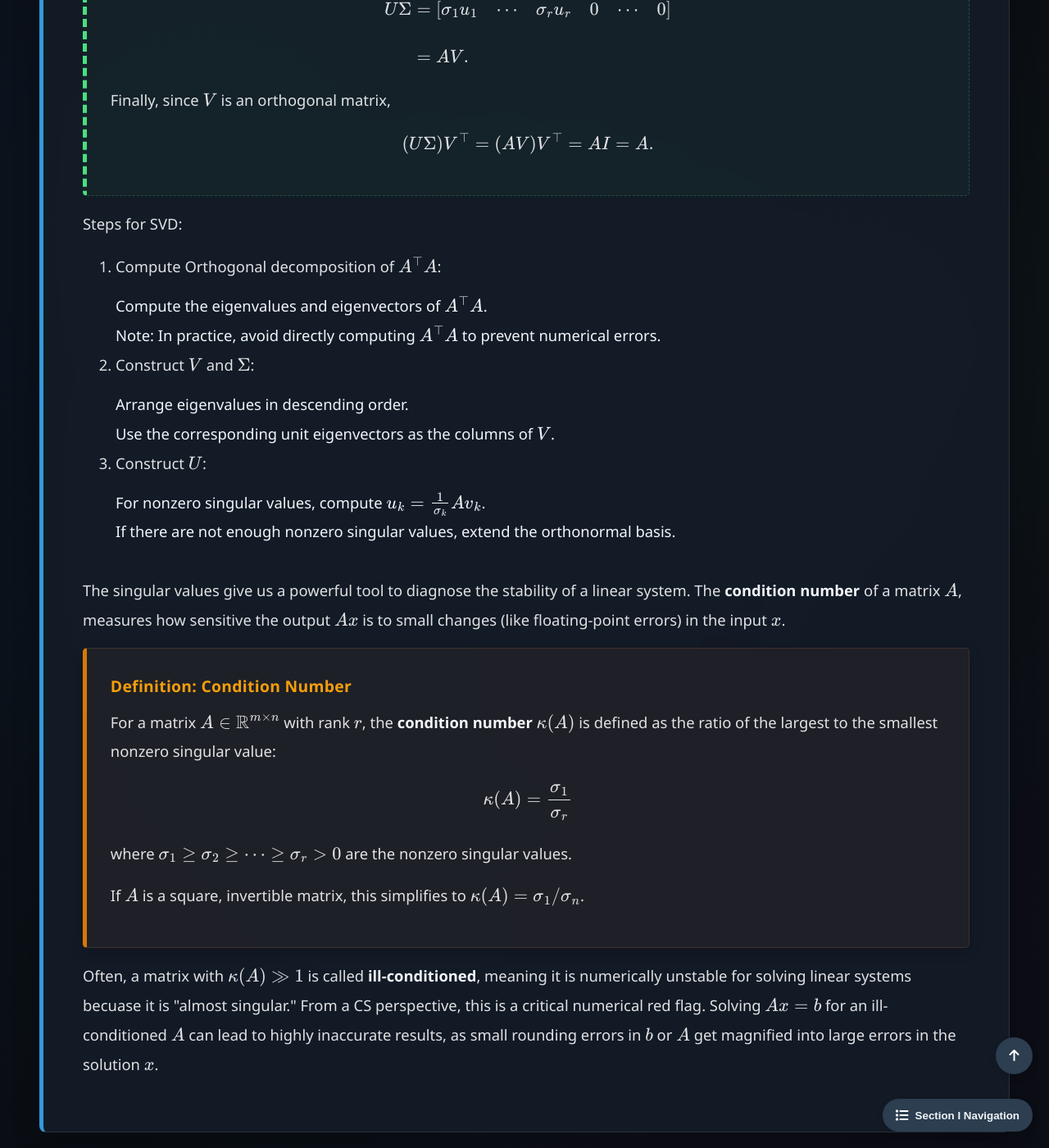
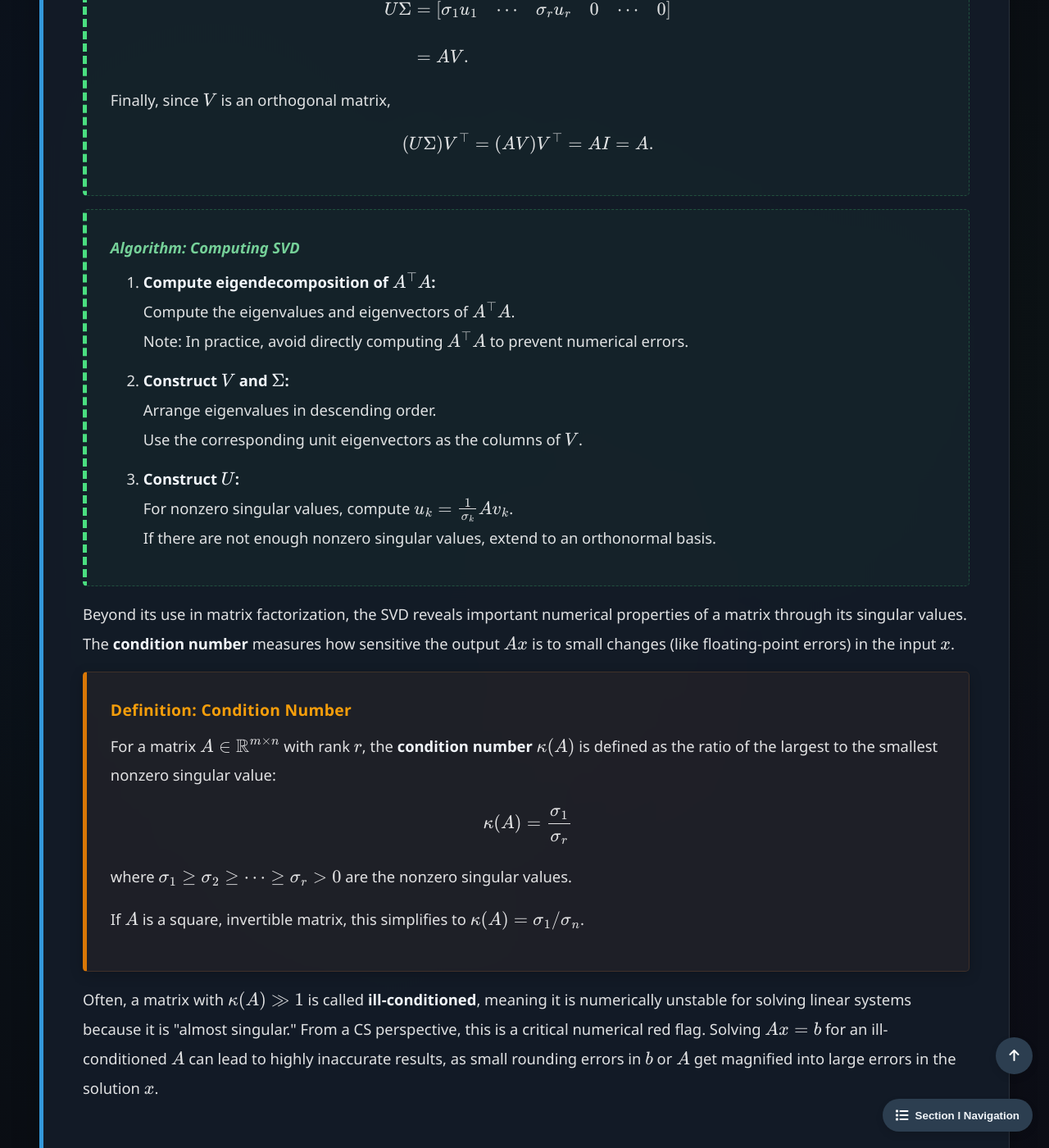
Before and after one commit to Yusukey01/yusukey01.github.io, a Jekyll site: the page built from Mathematics/Linear_algebra/symmetry.html, in a window 1280 px wide and 1400 px high, scrolled down 9181 px. Shown: the whole window at 82% size. Built offline with Jekyll 4.4.1, drawn with Linux system fonts in a browser that asks for light colours; some of the changed text lies outside the part shown.

Commit message:
revised explanations

```diff
--- a/Mathematics/Linear_algebra/symmetry.html
+++ b/Mathematics/Linear_algebra/symmetry.html
@@ -393,26 +393,28 @@ uses_python: false
                     </p>
                 </div>
 
-                <p>
-                    Steps for SVD:
-                </p>
-
-                <ol style="padding-left: 40px;">
-                    <li>Compute Orthogonal decomposition of \(A^\top A\):</li>
-                        Compute the eigenvalues and eigenvectors of  \(A^\top A\). <br>
-                        Note: In practice, avoid directly computing \(A^\top A\) to prevent numerical errors.
-                    <li>Construct \(V\) and \(\Sigma\):</li>
-                        Arrange eigenvalues in descending order.<br>
-                        Use the corresponding unit eigenvectors as the columns of \(V\).
-                    <li>Construct \(U\):</li>
-                        For nonzero singular values, compute \(u_k = \frac{1}{\sigma_k}Av_k\).<br>
-                        If there are not enough nonzero singular values, extend the orthonormal basis.
-                </ol><br>
+                 <div class="proof">
+                    <span class="proof-title">Algorithm: Computing SVD</span>
+                    <ol style="padding-left: 40px;">
+                        <li><strong>Compute eigendecomposition of \(A^\top A\):</strong><br>
+                            Compute the eigenvalues and eigenvectors of \(A^\top A\).<br>
+                            Note: In practice, avoid directly computing \(A^\top A\) to prevent numerical errors.
+                        </li>
+                        <li><strong>Construct \(V\) and \(\Sigma\):</strong><br>
+                            Arrange eigenvalues in descending order.<br>
+                            Use the corresponding unit eigenvectors as the columns of \(V\).
+                        </li>
+                        <li><strong>Construct \(U\):</strong><br>
+                            For nonzero singular values, compute \(u_k = \frac{1}{\sigma_k}Av_k\).<br>
+                            If there are not enough nonzero singular values, extend to an orthonormal basis.
+                        </li>
+                    </ol>
+                </div>
 
                 <p>
-                    The singular values give us a powerful tool to diagnose the stability of a linear system. The <strong>condition number</strong>
-                    of a matrix \(A\), measures how sensitive the output \(Ax\) is to small changes (like floating-point errors)
-                    in the input \(x\).
+                    Beyond its use in matrix factorization, the SVD reveals important numerical properties of a
+                    matrix through its singular values. The <strong>condition number</strong> measures how sensitive the
+                    output \(Ax\) is to small changes (like floating-point errors) in the input \(x\).
                 </p>
 
                 <div class="theorem">
@@ -432,7 +434,7 @@ uses_python: false
 
                 <p>
                     Often, a matrix with \(\kappa(A) \gg 1\) is called <strong>ill-conditioned</strong>, meaning it is
-                    numerically unstable for solving linear systems becuase it is "almost singular." From a CS perspective,
+                    numerically unstable for solving linear systems because it is "almost singular." From a CS perspective,
                     this is a critical numerical red flag. Solving \(Ax=b\) for an ill-conditioned \(A\) can lead to highly
                     inaccurate results, as small rounding errors in \(b\) or \(A\) get magnified into large errors in the solution \(x\).
                 </p>
@@ -526,9 +528,9 @@ uses_python: false
                     product \(A = U \Sigma V^\top \), which can be understood geometrically as a composition of three transformations:
                 </p>
                 <ol style="padding-left: 40px;">
-                    <li>\(V^\top\)V: Rotation/reflection using right singular vectors (orthogonal)</li>
+                    <li>\(U\): Rotation/reflection using left singular vectors (orthogonal)</li>
                     <li>\(\Sigma\): Scaling along the axes (singular values)</li>
-                    <li>\(U\): Rotation/reflection using left singular vectors (orthogonal)</li>
+                    <li>\(V^\top\): Rotation/reflection using right singular vectors (orthogonal)</li>
                 </ol>
                 <p>
                     Use the visualization to see how each component of SVD contributes to the overall transformation:
```
Also changed, not shown: data/curriculum.json.
